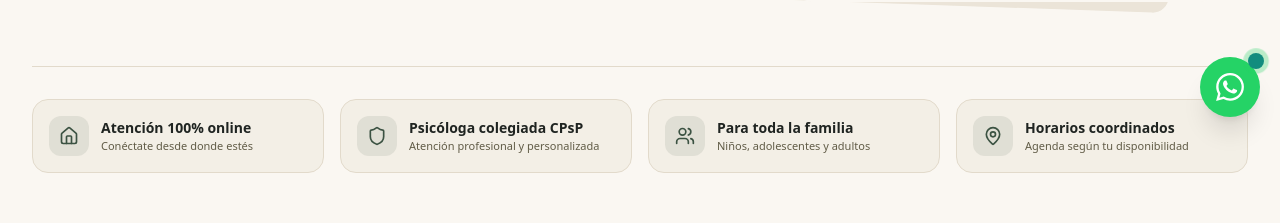
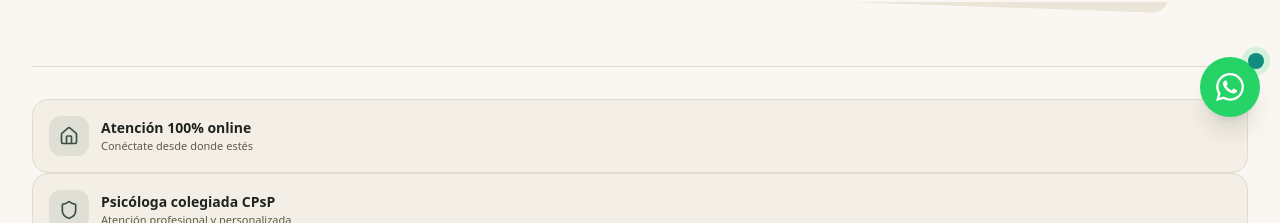
Before and after one commit to Joss008/MenteEnCasa, a React (Vite) app: page / in a window 1280 px wide. Shown: the part 663-886 px from the top of the page. Built offline with nearby package versions, Linux system fonts and the light colour scheme.

Commit message:
Vista movil

```diff
--- a/src/components/Hero.tsx
+++ b/src/components/Hero.tsx
@@ -98,7 +98,7 @@ export const Hero: React.FC<HeroProps> = ({
         {/* Bottom Trust Strip */}
         <div
           ref={trustRef}
-          className="mt-16 pt-8 border-t border-[#E2DACB] grid grid-cols-2 md:grid-cols-4 gap-4 reveal-on-scroll"
+          className="hidden sm:block mt-16 pt-8 border-t border-[#E2DACB] grid grid-cols-2 md:grid-cols-4 gap-4 reveal-on-scroll"
         >
           {[
             { icon: Home, title: 'Atención 100% online', sub: 'Conéctate desde donde estés' },
```
